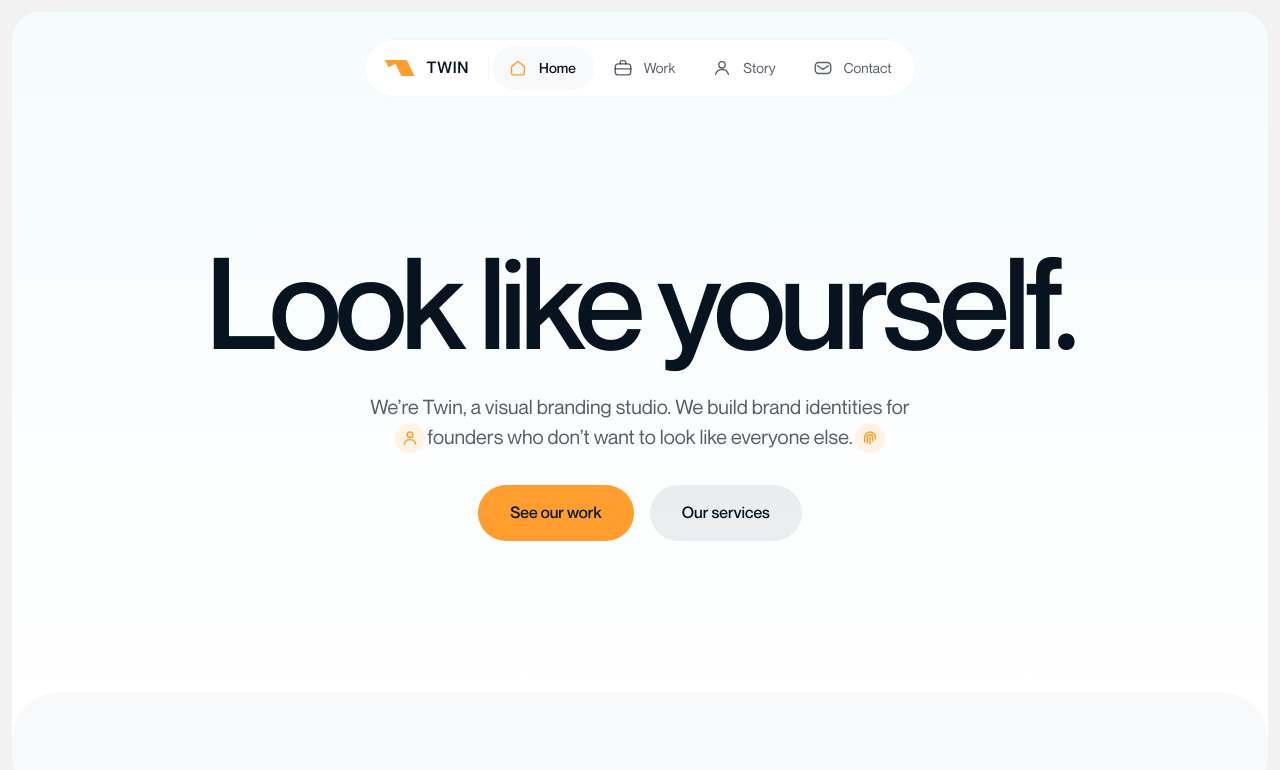
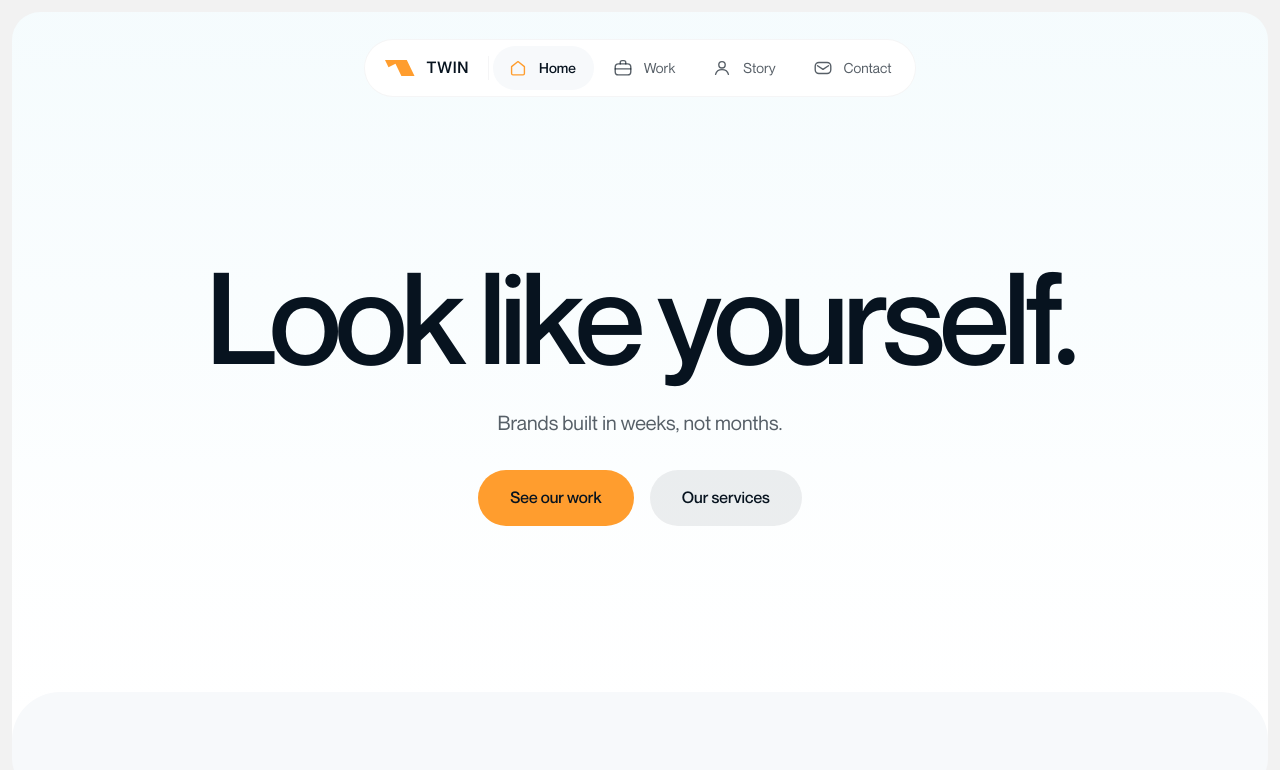
Before and after one commit to matthewostaco7/-twin-website, a Next.js app: page / in a window 1280 px wide. Shown: the top 770 px of the page. Built offline with nearby package versions, Linux system fonts and the light colour scheme.

Commit message:
Home: subhead under the headline, the Twin intro moves below the hero
Co-Authored-By: Claude Sonnet 5.5 <noreply@anthropic.com>
Claude-Session: https://claude.ai/code/session_01UqTkKkfJ5xTqC9vSdU1Zph

```diff
--- a/app/globals.css
+++ b/app/globals.css
@@ -135,14 +135,13 @@ p{text-wrap:pretty}
 .hero .hl{position:relative;display:inline-block;padding:0 .26em;margin:0 .06em;background:none;color:inherit}
 .hero .hl::before{content:"";position:absolute;inset:.04em 0 -.01em;z-index:-1;background:var(--signal);transform:skewX(26deg)}
 .hero .ul{text-decoration:underline;text-decoration-thickness:.05em;text-underline-offset:.12em;text-decoration-skip-ink:none;text-decoration-color:var(--signal)}
-.hero .nw{white-space:nowrap}
-.hero .ic.inl{box-sizing:border-box;width:.74em;height:.74em;padding:.1em;border-radius:50%;background:#FFF3E3;stroke:var(--signal);stroke-width:1.8;vertical-align:0;margin:0 .1em 0 -.08em}
-.hero .ic.inl.r{margin:0 0 0 .1em}
+.nw{white-space:nowrap}
+.ic.inl{box-sizing:border-box;width:.74em;height:.74em;padding:.1em;border-radius:50%;background:#FFF3E3;stroke:var(--signal);stroke-width:1.8;vertical-align:0;margin:0 .1em 0 -.08em}
+.ic.inl.r{margin:0 0 0 .1em}
 .hero-cta{display:flex;flex-wrap:wrap;justify-content:center;gap:var(--s2)}
 .hero-big{max-width:none !important;font-size:clamp(56px,calc(56px + 84 * (100vw - 360px) / 1080),136px) !important;line-height:.92 !important;letter-spacing:-.045em !important;font-weight:500;text-wrap:balance}
 .hero-sub{max-width:30em;font-size:var(--fs-bodyl);line-height:1.5;color:var(--t2)}
-.hero .hero-sub .ic.inl{width:1.5em;height:1.5em;padding:.26em;vertical-align:-.42em;margin:0 .12em 0 0}
-.hero .hero-sub .ic.inl.r{margin:0 0 0 .12em}
+.intro{max-width:20em;margin-bottom:var(--s7);font-size:var(--fs-h2);line-height:var(--lh-h2);letter-spacing:var(--ls-h2);text-wrap:balance}
 .hero{gap:var(--s4);padding-bottom:calc(var(--s7) * 2)}
 #view-home #services{position:relative;margin-top:calc(-1 * var(--s7));border-radius:48px 48px 0 0;background:var(--air-2)}
 @media(max-width:900px){#view-home #services{margin-top:calc(-1 * var(--s5));border-radius:32px 32px 0 0}}
--- a/app/page.tsx
+++ b/app/page.tsx
@@ -15,11 +15,7 @@ export default function HomePage() {
         <h1 className="hero-big">
           Look like yourself.
         </h1>
-        <p className="hero-sub">
-          We&rsquo;re Twin, a visual branding studio. We build brand identities for{" "}
-          <span className="nw"><IconFounder />founders</span> who don&rsquo;t want to look like everyone{" "}
-          <span className="nw">else.<IconFingerprint /></span>
-        </p>
+        <p className="hero-sub">Brands built in weeks, not months.</p>
         <div className="hero-cta">
           <Link className="btn" href="/work">See our work</Link>
           <a className="btn btn-2" href="#services">Our services</a>
@@ -28,6 +24,11 @@ export default function HomePage() {
 
       <section className="sec" id="services">
         <div className="wrap">
+          <p className="intro">
+            We&rsquo;re Twin, a visual branding studio. We build brand identities for{" "}
+            <span className="nw"><IconFounder />founders</span> who don&rsquo;t want to look like everyone{" "}
+            <span className="nw">else.<IconFingerprint /></span>
+          </p>
           <h2 className="sec-title">What we do</h2>
           <ServicesGrid />
         </div>
```
